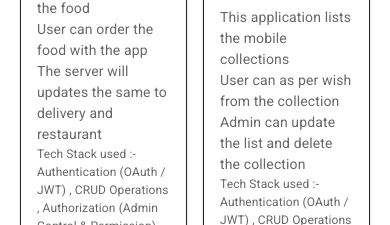
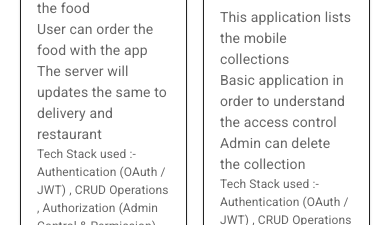
Before and after one commit to 15M236/portfolio, a React (Create React App) app: page /projects in a window 390 px wide. Shown: the part 830-1055 px from the top of the page. Built offline with nearby package versions, Linux system fonts and the light colour scheme; a web font is replaced by a local one.

Commit message:
added latest Mobile app commit

```diff
--- a/src/Projects.js
+++ b/src/Projects.js
@@ -38,10 +38,10 @@ export default function Projects() {
     {
       title : "Mobile App",
       gitUrl : "https://github.com/15M236/mobile-fsd",
-      deployedUrl : "https://dapper-churros-f2bca2.netlify.app/",
+      deployedUrl : "https://front-end--dapper-churros-f2bca2.netlify.app/",
       txt1 : "This application lists the mobile collections",
-      txt2 : "User can as per wish from the collection",
-      txt3 : "Admin can update the list and delete the collection" ,
+      txt2 : "Basic application in order to understand the access control",
+      txt3 : "Admin can delete the collection" ,
       stack : `Authentication (OAuth / JWT) , CRUD Operations ,
       Authorization (Admin Control & Permission) , Node with MySQL and MongoDB`
     }
```
